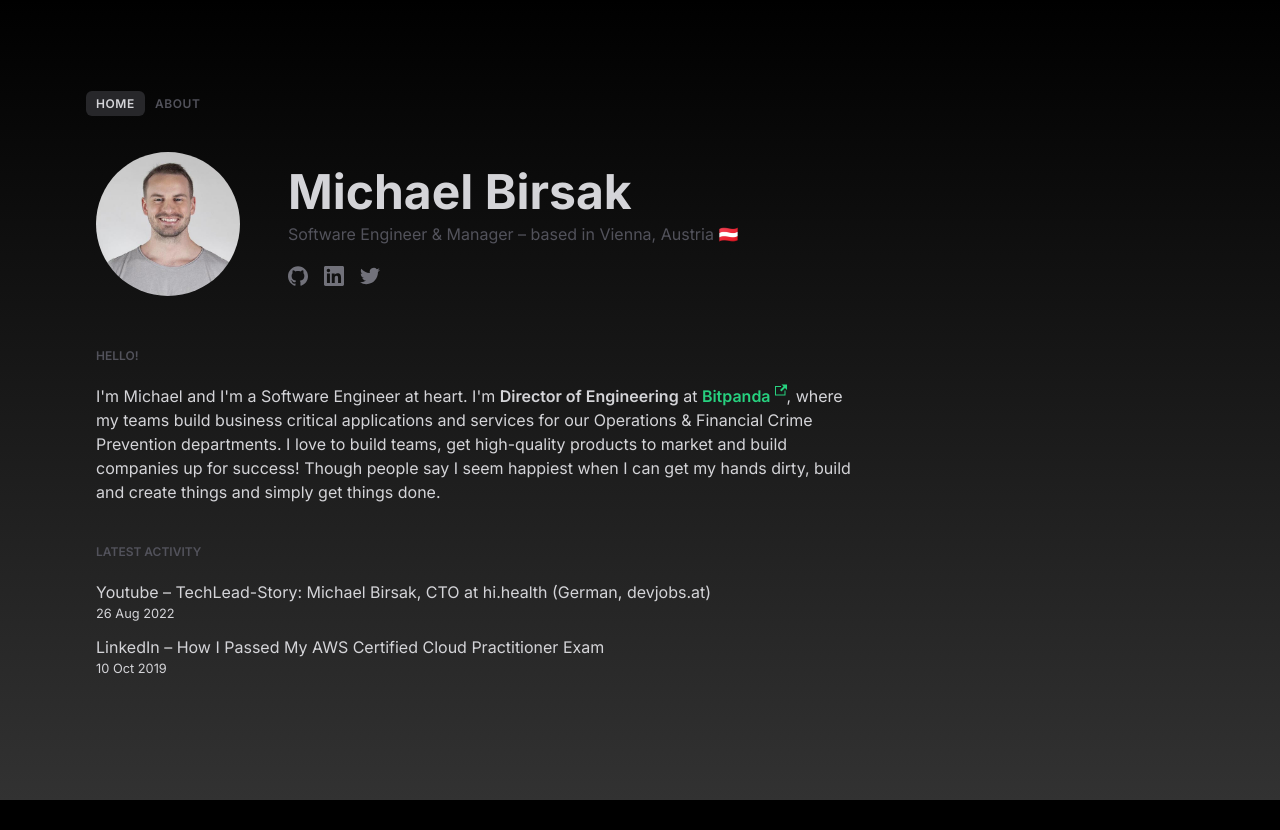
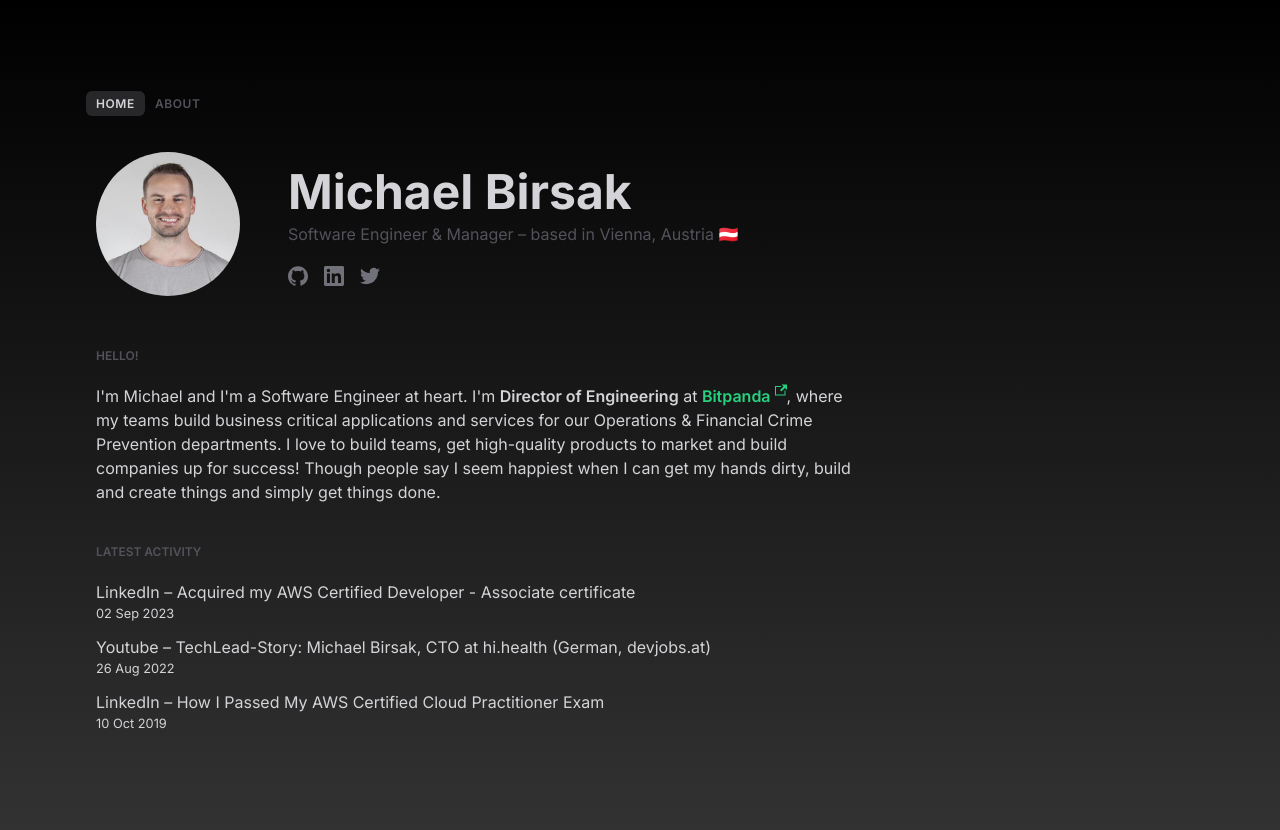
Before and after one commit to birsi/birsak.net, a Next.js app: page / in a window 1280 px wide. Before the commit the page ends 800 px from the top, so only its background shows below. Built offline with nearby package versions, Linux system fonts and the light colour scheme.

Commit message:
Update latest activity

```diff
--- a/app/page.jsx
+++ b/app/page.jsx
@@ -24,6 +24,17 @@ export default function Home() {
       <ul className="list-none list-inside space-y-3">
         <li>
           <a
+            href="https://www.linkedin.com/posts/michaelbirsak_aws-certified-developer-associate-was-issued-activity-7104356886891642880-J-k6"
+            target="_blank"
+            className="hover:text-white transition-all"
+          >
+            LinkedIn – Acquired my AWS Certified Developer - Associate
+            certificate
+          </a>
+          <small className="block">02 Sep 2023</small>
+        </li>
+        <li>
+          <a
             href="https://www.youtube.com/watch?v=jw3Si1L-Oww"
             target="_blank"
             className="hover:text-white transition-all"
```
